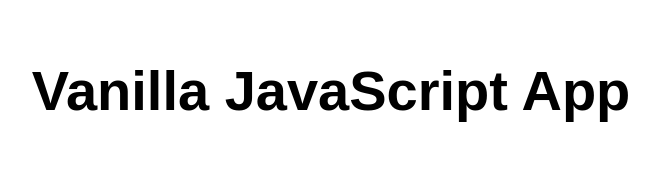
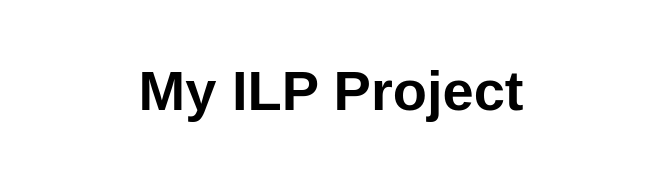
Before and after one commit to taltin05/alara-ilp-project, a plain HTML site: page src/index.html in a window 1280 px wide. Shown: the whole page, without its empty margins (309-968 px from the left). Drawn offline with Linux system fonts and the light colour scheme.

Commit message:
change site name

```diff
--- a/src/index.html
+++ b/src/index.html
@@ -5,12 +5,12 @@
   <meta charset="UTF-8">
   <meta name="viewport" content="width=device-width, initial-scale=1.0">
   <link rel="stylesheet" href="styles.css">
-  <title>Vanilla JavaScript App</title>
+  <title>My ILP project</title>
 </head>
 
 <body>
   <main>
-    <h1>Vanilla JavaScript App</h1>
+    <h1>My ILP Project</h1>
   </main>
 </body>
 
```
